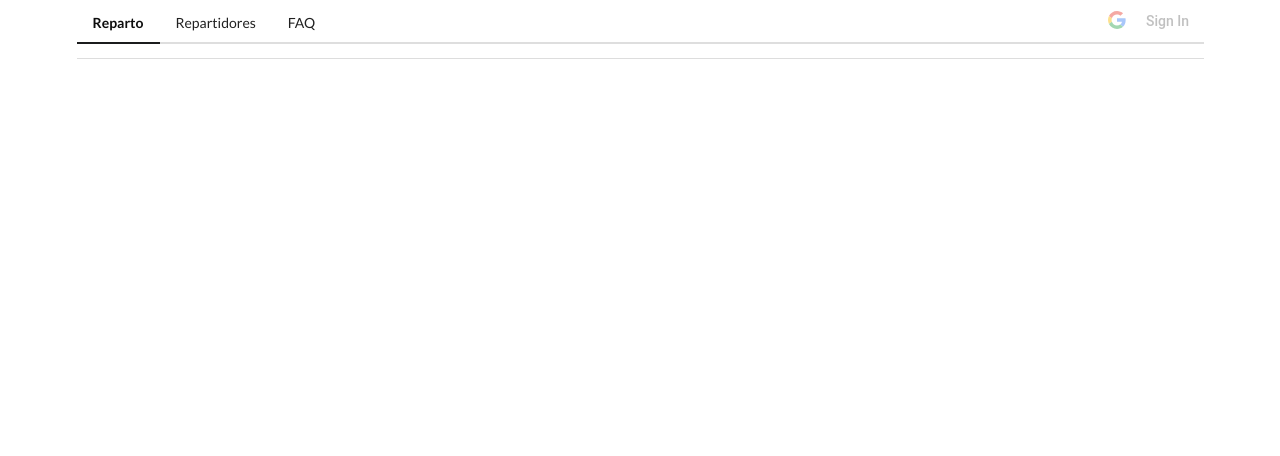
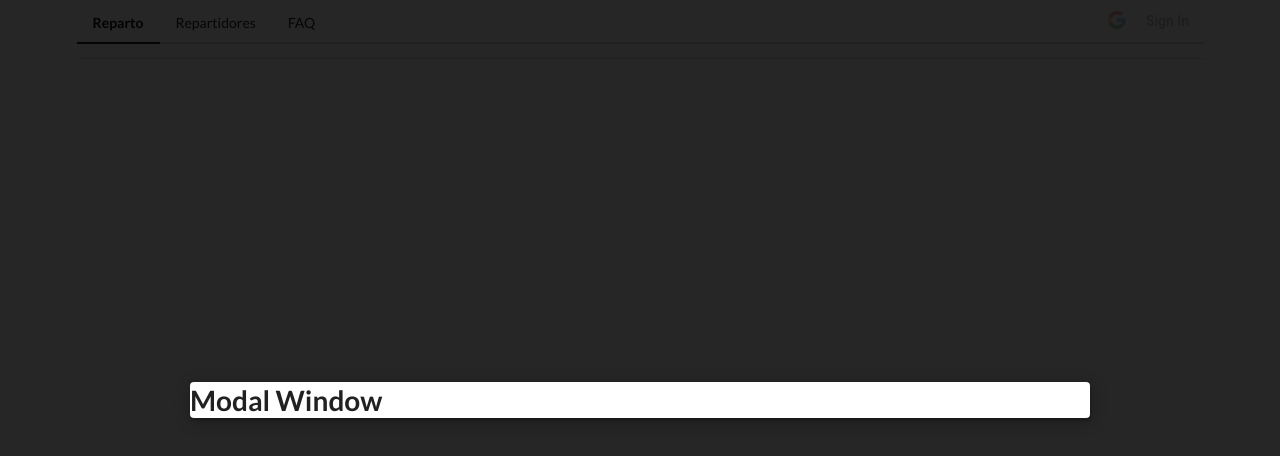
Before and after one commit to jorgeAgoiz/deliveryBoardApp, a React (Create React App) app: page /toassign/1/1 in a window 1280 px wide. Shown: the top 456 px of the page. Built offline with nearby package versions, Linux system fonts and the light colour scheme; no server answers.

Commit message:
Empezando con la modal window

```diff
--- a/public/index.html
+++ b/public/index.html
@@ -33,6 +33,7 @@
   <body>
     <noscript>You need to enable JavaScript to run this app.</noscript>
     <div id="root"></div>
+    <div id="modal"></div>
     <!--
       This HTML file is a template.
       If you open it directly in the browser, you will see an empty page.
--- a/src/components/App/App.js
+++ b/src/components/App/App.js
@@ -6,6 +6,7 @@ import Header from "../Header/Header";
 import Forbidden from "../Forbidden/Forbidden";
 import FaqSection from "../FaqSection/FaqSection";
 import Dealers from "../Dealers/Dealers";
+import ToAssign from "../ToAssign/ToAssign";
 
 const App = () => {
   const isSignedIn = useSelector((state) => state.auth.isSignedIn);
@@ -23,6 +24,7 @@ const App = () => {
           <Route path='/' exact component={showMainContent} />
           <Route path='/faq' exact component={FaqSection} />
           <Route path='/dealers' exact component={Dealers} />
+          <Route path='/toassign/:column/:row' exact component={ToAssign} />
         </Switch>
       </BrowserRouter>
     </div>
@@ -34,9 +36,11 @@ export default App;
 /* Ultimos avances:
   Hemos conseguido crear cada componente de slotTime.
   Tenemos estado inicial en la store.
+
   Siguiente Paso:
   Configurar el servidor para que guarde los datos.
   Incluir llamadas a API en reducers.
   Empezar a personalizar el estado del componente slot.
   --Mirar TimeSlot Component
+
 */
--- /dev/null
+++ b/src/components/ModalSlot/ModalSlot.js
@@ -0,0 +1,31 @@
+import React from "react";
+import ReactDOM from "react-dom";
+
+const Modal = (props) => {
+
+    console.log("Modal Loaded")
+
+    const modalWindow = () => {
+        return (
+            <div className='ui dimmer modals visible active'>
+                <div
+                    className='ui standard modal visible active'
+                >
+                    <h1>Modal Window</h1>
+                </div>
+            </div>
+        );
+    }
+
+    const stopPropagation = (event) => event.stopPropagation();
+
+    return ReactDOM.createPortal(
+        modalWindow(),
+        document.querySelector("#modal")
+    );
+};
+
+export default Modal;
+
+/* Modal empezada, necesitamos añadir los estilos y los
+eventos */
--- a/src/components/TimeSlot/TimeSlot.js
+++ b/src/components/TimeSlot/TimeSlot.js
@@ -1,10 +1,13 @@
 import React, { useState, useEffect } from "react";
+import { useHistory } from "react-router-dom"
 
 const TimeSlot = ({ slot, column, row }) => {
   const { slotTime, dealersBusy } = slot;
+  const history = useHistory();
+
 
   const onSelecSlot = () => {
-    console.log(row, column);
+    history.push(`/toassign/${column}/${row}`);
   };
 
   return (
--- /dev/null
+++ b/src/components/ToAssign/ToAssign.js
@@ -0,0 +1,16 @@
+import React from "react";
+import Modal from "../ModalSlot/ModalSlot";
+
+const ToAssign = (props) => {
+    const { column, row } = props.match.params;
+
+
+
+    return (
+        <div>
+            <Modal />
+        </div>
+    )
+}
+
+export default ToAssign;
```
Also changed, not shown: 1 other file (tests, documents, lock files or other folders).
